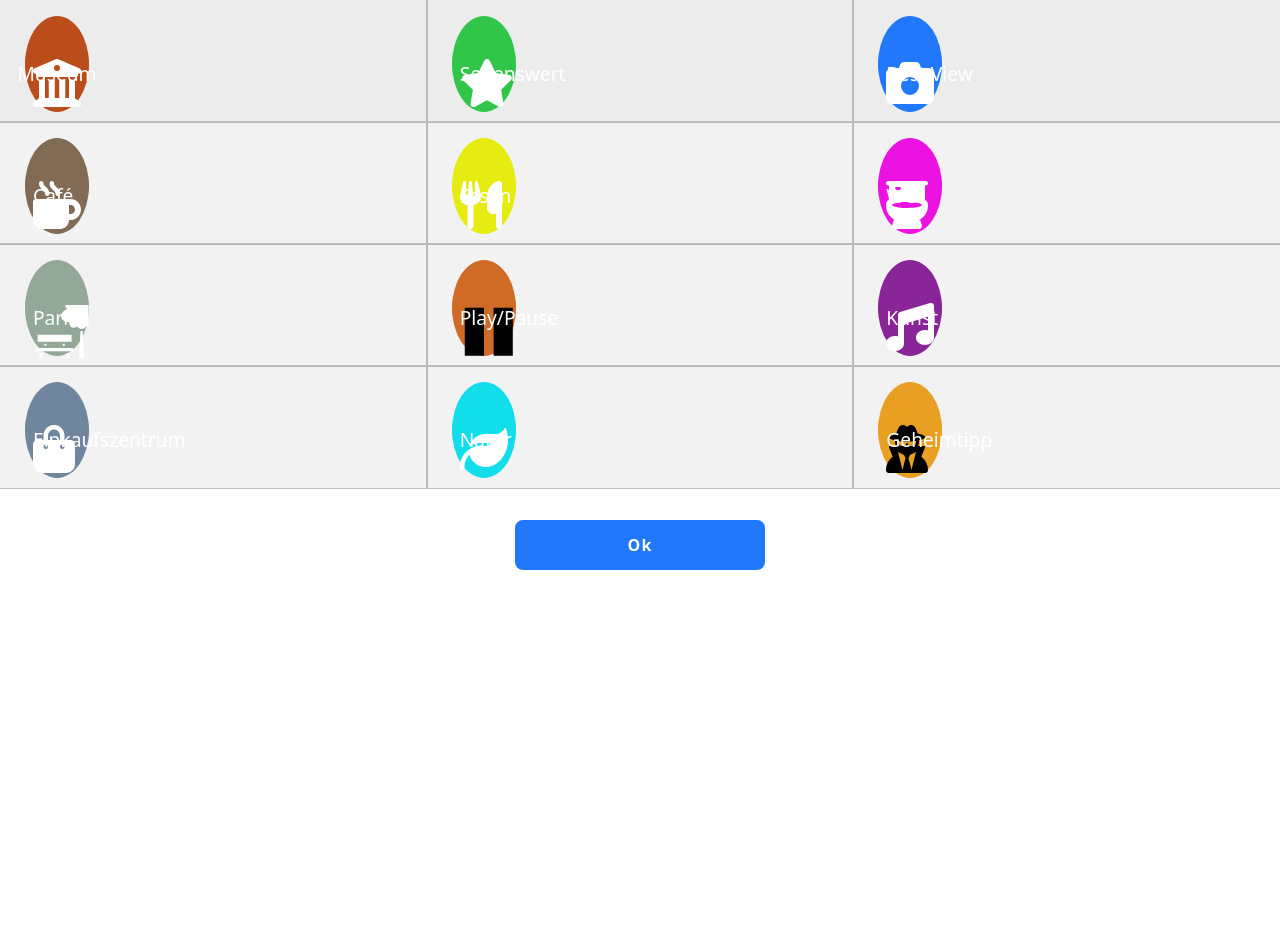
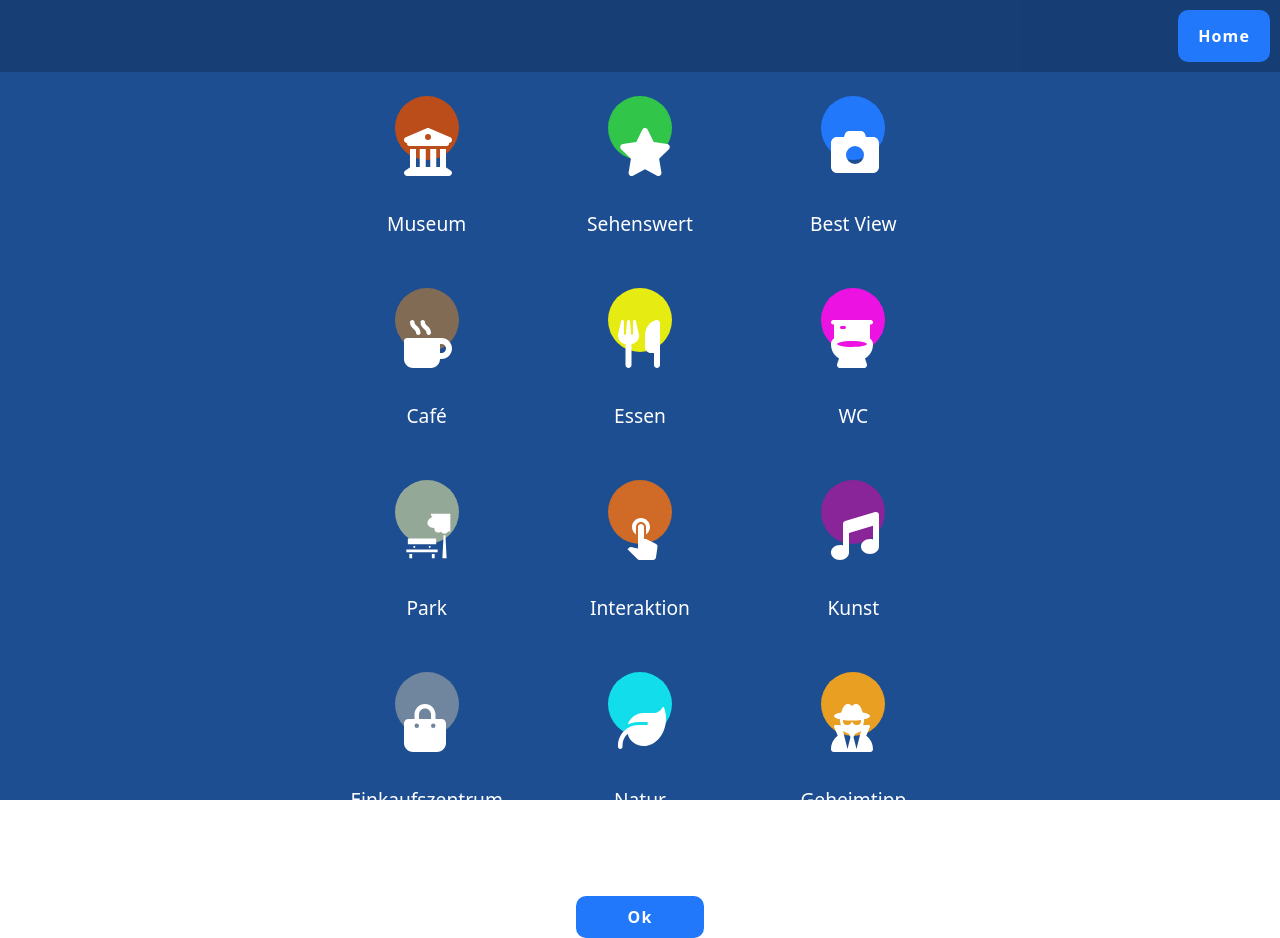
Before and after one commit to Just-URban-Exploring/Frontend, a React (Vite) app: page /icons in a window 1280 px wide. Before the commit the page ends 800 px from the top, so only its background shows below. Built offline with nearby package versions, Linux system fonts and the light colour scheme; no server answers.

Commit message:
finish styling iconsPage

```diff
--- a/src/components/Icons.jsx
+++ b/src/components/Icons.jsx
@@ -3,13 +3,11 @@ import { useNavigate } from 'react-router-dom';
 import styles from "../css/Icons.module.css";
 import { FontAwesomeIcon } from "@fortawesome/react-fontawesome";
 import { GiParkBench } from "react-icons/gi";
-import { IconContext } from "react-icons";
-import { GrPauseFill } from "react-icons/gr";
+import {MdTouchApp} from 'react-icons/md';
 
 import {
   faBagShopping,
   faBuildingColumns,
-  faBus,
   faCamera,
   faLeaf,
   faMugHot,
@@ -20,25 +18,26 @@ import {
   faUserSecret,
   faUtensils,
 } from "@fortawesome/free-solid-svg-icons";
-import { setConfiguration, Container, Row, Col } from "react-grid-system";
-
-// setConfiguration({ maxScreenClass: "xl" });
+import { Container, Row, Col } from "react-grid-system";
 
 export function Icons() {
 
   const navigate = useNavigate();
 
   return (
-    <div>
-      <Container fluid className="iconsInfo">
-        <Row debug>
-          <Col debug>
-            <div className={`${styles.card} ${styles.circle1}`}>
+    <div className={styles.container}>
+      <div className={styles.buttonContainer}>
+      <button className={styles.btnprimary} id="home" onClick={() => navigate("/")}>Home</button>
+      </div>
+      <Container fluid className={styles.iconsInfo}>
+        <Row debug style={{background:'none'}}>
+          <Col debug style={{outline: 'none', background:'none'}}>
+            <div className={styles.card}>
               <div className={styles.circle1}>
                 <div className={styles.iconPosition}>
                   <FontAwesomeIcon
                     icon={faBuildingColumns}
-                    size="3x"
+
                     inverse
                     className="svg-inline--fa"
                   />
@@ -47,140 +46,125 @@ export function Icons() {
               <p className={styles.iconsTitle}>Museum</p>
             </div>
           </Col>
-          <Col debug>
-            <div className={`${styles.card} ${styles.circle2}`}>
+          <Col debug style={{outline: 'none', background:'none'}}>
+            <div className={styles.card}>
               <div className={styles.circle2}>
                 <div className={styles.iconPosition}>
-                  <FontAwesomeIcon icon={faStar} size="3x" inverse />
-                  <p className={styles.iconsTitle}>Sehenswert</p>
+                  <FontAwesomeIcon icon={faStar} inverse />
                 </div>
               </div>
+                  <p className={styles.iconsTitle}>Sehenswert</p>
             </div>
           </Col>
-          <Col debug>
-            <div className={`${styles.card} ${styles.circle3}`}>
+          <Col debug style={{outline: 'none', background:'none'}}>
+            <div className={styles.card}>
               <div className={styles.circle3}>
                 <div className={styles.iconPosition}>
-                  <FontAwesomeIcon icon={faCamera} size="3x" inverse />
-                  <p className={styles.iconsTitle}>Best View</p>
+                  <FontAwesomeIcon icon={faCamera} inverse />
                 </div>
               </div>
+                  <p className={styles.iconsTitle}>Best View</p>
             </div>
           </Col>
         </Row>
-        <Row>
-          <Col debug>
-            <div className={`${styles.card} ${styles.circle4}`}>
+        <Row debug style={{background:'none'}}>
+          <Col debug style={{outline: 'none', background:'none'}}>
+            <div className={styles.card}>
               <div className={styles.circle4}>
                 <div className={styles.iconPosition}>
-                  <FontAwesomeIcon icon={faMugHot} size="3x" inverse />
-                  <p className={styles.iconsTitle}>Café</p>
+                  <FontAwesomeIcon icon={faMugHot} inverse />
                 </div>
               </div>
+                  <p className={styles.iconsTitle}>Café</p>
             </div>
           </Col>
-          <Col debug>
-            <div className={`${styles.card} ${styles.circle5}`}>
+          <Col debug style={{outline: 'none', background:'none'}}>
+            <div className={styles.card}>
               <div className={styles.circle5}>
                 <div className={styles.iconPosition}>
-                  <FontAwesomeIcon icon={faUtensils} size="3x" inverse />
-                  <p className={styles.iconsTitle}>Essen</p>
+                  <FontAwesomeIcon icon={faUtensils} inverse />
                 </div>
               </div>
+                  <p className={styles.iconsTitle}>Essen</p>
             </div>
           </Col>
-          <Col debug>
-            <div className={`${styles.card} ${styles.circle6}`}>
+          <Col debug style={{outline: 'none', background:'none'}}>
+            <div className={styles.card}>
               <div className={styles.circle6}>
                 <div className={styles.iconPosition}>
-                  <FontAwesomeIcon icon={faToilet} size="3x" inverse />
-                  <p className={styles.iconsTitle}>WC</p>
+                  <FontAwesomeIcon icon={faToilet} inverse />
                 </div>
               </div>
+                  <p className={styles.iconsTitle}>WC</p>
             </div>
           </Col>
         </Row>
-        <Row>
-          <Col debug>
-            <div className={`${styles.card} ${styles.circle7}`}>
+        <Row debug style={{background:'none'}}>
+          <Col debug style={{outline: 'none', background:'none'}}>
+            <div className={styles.card}>
               <div className={styles.circle7}>
                 <div className={styles.iconPosition}>
-                  <IconContext.Provider
-                    className={styles.provider}
-                    value={{
-                      color: "white",
-                      size: "3.6em",
-                    }}
-                  >
                     <GiParkBench />
-                  </IconContext.Provider>
-                  <p className={styles.iconsTitle}>Park</p>
                 </div>
               </div>
+                  <p className={styles.iconsTitle}>Park</p>
             </div>
           </Col>
-          <Col debug>
-            <div className={`${styles.card} ${styles.circle8}`}>
+          <Col debug style={{outline: 'none', background:'none'}}>
+            <div className={styles.card}>
               <div className={styles.circle8}>
                 <div className={styles.iconPosition}>
-                  <IconContext.Provider
-                    className={styles.provider}
-                    value={{
-                      size: "3.6em",
-                    }}
-                  >
-                    <GrPauseFill />
-                  </IconContext.Provider>
-                  <p className={styles.iconsTitle}>Play/Pause</p>
+                    <MdTouchApp />
                 </div>
               </div>
+                    <p className={styles.iconsTitle}>Interaktion</p>
             </div>
           </Col>
-          <Col debug>
-            <div className={`${styles.card} ${styles.circle9}`}>
+          <Col debug style={{outline: 'none', background:'none'}}>
+            <div className={styles.card}>
               <div className={styles.circle9}>
                 <div className={styles.iconPosition}>
-                  <FontAwesomeIcon icon={faMusic} size="3x" inverse />
-                  <p className={styles.iconsTitle}>Kunst</p>
+                  <FontAwesomeIcon icon={faMusic} inverse />
                 </div>
               </div>
+                  <p className={styles.iconsTitle}>Kunst</p>
             </div>
           </Col>
         </Row>
-        <Row>
-          <Col debug>
-            <div className={`${styles.card} ${styles.circle10}`}>
+        <Row debug style={{background:'none'}}>
+          <Col debug style={{outline: 'none', background:'none'}}>
+            <div className={styles.card}>
               <div className={styles.circle10}>
                 <div className={styles.iconPosition}>
-                  <FontAwesomeIcon icon={faBagShopping} size="3x" inverse />
-                  <p className={styles.iconsTitle}>Einkaufszentrum</p>
+                  <FontAwesomeIcon icon={faBagShopping} inverse />
                 </div>
               </div>
+                  <p className={styles.iconsTitle}>Einkaufszentrum</p>
             </div>
           </Col>
-          <Col debug>
-            <div className={`${styles.card} ${styles.circle11}`}>
+          <Col debug style={{outline: 'none', background:'none'}}>
+            <div className={styles.card}>
               <div className={styles.circle11}>
                 <div className={styles.iconPosition}>
-                  <FontAwesomeIcon icon={faLeaf} size="3x" inverse />
-                  <p className={styles.iconsTitle}>Natur</p>
+                  <FontAwesomeIcon icon={faLeaf} inverse />
                 </div>
               </div>
+                  <p className={styles.iconsTitle}>Natur</p>
             </div>
           </Col>
-          <Col debug>
-            <div className={`${styles.card} ${styles.circle12}`}>
+          <Col debug style={{outline: 'none', background:'none'}}>
+            <div className={styles.card}>
               <div className={styles.circle12}>
                 <div className={styles.iconPosition}>
-                  <FontAwesomeIcon icon={faUserSecret} size="3x" />
-                  <p className={styles.iconsTitle}>Geheimtipp</p>
+                  <FontAwesomeIcon icon={faUserSecret} />
                 </div>
               </div>
+                  <p className={styles.iconsTitle}>Geheimtipp</p>
             </div>
           </Col>
         </Row>
         <Col>
-          <button className={styles.btgbutton} onClick={() => navigate('/map')}>Ok</button>
+          <button className={styles.okBtn} onClick={() => navigate('/map')}>Ok</button>
         </Col>
       </Container>
 
--- a/src/css/Icons.module.css
+++ b/src/css/Icons.module.css
@@ -1,10 +1,154 @@
+/* Extra small devices (phones) */
+@media only screen and (max-width: 599px) {
+  /* styles for phones */
+
+  .container {
+    display: flex;
+    align-items: center;
+    background-color: var(--blue-700);
+    width: 100vw;
+    height: 100vh;
+    color: var(--white);
+
+  }
+
+  .buttonContainer {
+    position: fixed;
+    top: 0;
+    width: 100vw;
+    height: 4.5rem;
+    display: flex;
+    justify-content: end;
+    background-color: rgba(0, 0, 0, 0.2);
+  }
+
+.iconsInfo {
+  width: 90vw;
+  height: 80vh;
+  margin-top: 5rem;
+}
   .card {
+    height: 10rem;
     display: flex;
     justify-content: center;
-  padding-bottom: 6rem;
-  background: var(--gray-500-opacity-90);
     border-radius: 10px;
-  margin: 10px;
+  }
+
+  .circle1,
+  .circle2,
+  .circle3,
+  .circle4,
+  .circle5,
+  .circle6,
+  .circle7,
+  .circle8,
+  .circle9,
+  .circle10,
+  .circle11,
+  .circle12 {
+    border-radius: 50%;
+    width: 3rem;
+    height: 3rem;
+    margin-top: 0.5rem;
+  }
+
+  .iconPosition {
+    margin: 1.5rem 0.3rem auto;
+    font-size: 2.5rem;
+  }
+  .iconsTitle {
+    font-size: 0.9rem;
+    color: var(--white);
+    bottom: 1rem;
+    position: absolute;
+    hyphens: auto;
+    text-align: center;
+    hyphenate-limit-chars: auto 7;
+  }
+
+  .circle1 {
+    background: var(--amber-700);
+  }
+
+  .circle2 {
+    background-color: var(--green-300);
+  }
+
+  .circle3 {
+    background-color: var(--blue-600);
+  }
+
+  .circle4 {
+    background-color: var(--coffee-300);
+  }
+
+  .circle5 {
+    background-color: var(--gelb-300);
+  }
+
+  .circle6 {
+    background-color: var(--pink-500);
+  }
+  .circle7 {
+    background-color: var(--green-200);
+  }
+  .circle8 {
+    background-color: var(--amber-600);
+  }
+  .circle9 {
+    background-color: var(--fuchsia-400);
+  }
+  .circle10 {
+    background-color: var(--blue-300);
+  }
+  .circle11 {
+    background-color: var(--blue-400);
+  }
+  .circle12 {
+    background-color: var(--gelb-500);
+  }
+
+  .okBtn {
+    width: 25vw;
+    margin: 3rem auto;
+    display: flex;
+    align-items: center;
+    justify-content: center;
+  }
+}
+
+/* Small devices (tablets) */
+@media only screen and (min-width: 600px) and (max-width: 959px) {
+  /* styles for tablets */
+  .container {
+    display: flex;
+    align-items: center;
+    background-color: var(--blue-700);
+    width: 100vw;
+    height: 100vh;
+    color: var(--white);
+
+  }
+
+  .buttonContainer {
+    position: fixed;
+    top: 0;
+    width: 100%;
+    height: 4.5rem;
+    display: flex;
+    justify-content: end;
+    background-color: rgba(0, 0, 0, 0.2);
+  }
+
+.iconsInfo {
+  width: 80vw;
+  height: 80vh;
+}
+  .card {
+    height: 12rem;
+    display: flex;
+    justify-content: center;
+    border-radius: 10px;
   }
 
   .circle1,
@@ -25,12 +169,9 @@
     margin-top: 1rem;
   }
 
-.provider {
-  background: blue;
-}
-
   .iconPosition {
-  margin: 1.7rem 0.5rem auto;
+    margin: 2rem 0.5rem auto;
+    font-size: 3rem;
   }
   .iconsTitle {
     font-size: 1.2rem;
@@ -80,25 +221,241 @@
     background-color: var(--gelb-500);
   }
 
-.btgbutton {
-  background: var(--blue-600);
-  border-radius: 8px;
-  height: 50px;
-  font-weight: bold;
-  display: block;
-  text-decoration: none;
-  width: 20%;
-  margin: 2rem auto;
+  .okBtn {
+    width: 25vw;
+    margin: 3rem auto;
     display: flex;
     align-items: center;
     justify-content: center;
+  }
+}
+
+/* Medium devices (desktops, laptops) */
+@media only screen and (min-width: 960px) and (max-width: 1279px) {
+  /* styles for desktops and laptops */
+
+  .container {
+    display: flex;
+    align-items: center;
+    background-color: var(--blue-700);
+    width: 100vw;
+    height: 100vh;
     color: var(--white);
   }
 
-/* Icons NextDestination */
+  .buttonContainer {
+    position: fixed;
+    top: 0;
+    width: 100%;
+    height: 4.5rem;
+    display: flex;
+    justify-content: end;
+    background-color: rgba(0, 0, 0, 0.2);
+  }
 
-.containerIcons {
+.iconsInfo {
+  width: 70vw;
+  height: 80vh;
+}
+  .card {
+    height: 12rem;
     display: flex;
+    justify-content: center;
+    border-radius: 10px;
+  }
+
+  .circle1,
+  .circle2,
+  .circle3,
+  .circle4,
+  .circle5,
+  .circle6,
+  .circle7,
+  .circle8,
+  .circle9,
+  .circle10,
+  .circle11,
+  .circle12 {
+    border-radius: 50%;
+    width: 4rem;
+    height: 4rem;
+    margin-top: 1rem;
+  }
+
+  .iconPosition {
+    margin: 2rem 0.6rem auto;
+    font-size: 3rem;
+  }
+
+  .iconsTitle {
+    font-size: 1.2rem;
+    color: var(--white);
+    bottom: 2rem;
     position: absolute;
-  bottom: 0;
   }
+  .circle1 {
+    background: var(--amber-700);
+  }
+
+  .circle2 {
+    background-color: var(--green-300);
+  }
+
+  .circle3 {
+    background-color: var(--blue-600);
+  }
+
+  .circle4 {
+    background-color: var(--coffee-300);
+  }
+
+  .circle5 {
+    background-color: var(--gelb-300);
+  }
+
+  .circle6 {
+    background-color: var(--pink-500);
+  }
+  .circle7 {
+    background-color: var(--green-200);
+  }
+  .circle8 {
+    background-color: var(--amber-600);
+  }
+  .circle9 {
+    background-color: var(--fuchsia-400);
+  }
+  .circle10 {
+    background-color: var(--blue-300);
+  }
+  .circle11 {
+    background-color: var(--blue-400);
+  }
+  .circle12 {
+    background-color: var(--gelb-500);
+  }
+
+  .okBtn {
+    width: 15vw;
+    margin: 3rem auto;
+    display: flex;
+    align-items: center;
+    justify-content: center;
+  }
+}
+
+/* Large devices (large desktops, high-resolution screens) */
+@media only screen and (min-width: 1280px) {
+  /* styles for large desktops and high-resolution screens */
+
+  .container {
+    display: flex;
+    align-items: center;
+    background-color: var(--blue-700);
+    width: 100vw;
+    height: 100vh;
+    color: var(--white);
+
+  }
+
+  .buttonContainer {
+    position: fixed;
+    top: 0;
+    width: 100%;
+    height: 4.5rem;
+    display: flex;
+    justify-content: end;
+    background-color: rgba(0, 0, 0, 0.2);
+  }
+
+.iconsInfo {
+  width: 50vw;
+  height: 80vh;
+}
+  .card {
+    height: 12rem;
+    display: flex;
+    justify-content: center;
+    border-radius: 10px;
+  }
+
+  .circle1,
+  .circle2,
+  .circle3,
+  .circle4,
+  .circle5,
+  .circle6,
+  .circle7,
+  .circle8,
+  .circle9,
+  .circle10,
+  .circle11,
+  .circle12 {
+    border-radius: 50%;
+    width: 4rem;
+    height: 4rem;
+    margin-top: 1rem;
+  }
+
+  .iconPosition {
+    margin: 2rem 0.6rem auto;
+    font-size: 3rem;
+  }
+
+  .iconsTitle {
+    font-size: 1.2rem;
+    color: var(--white);
+    bottom: 2rem;
+    position: absolute;
+  }
+
+  .circle1 {
+    background: var(--amber-700);
+  }
+
+  .circle2 {
+    background-color: var(--green-300);
+  }
+
+  .circle3 {
+    background-color: var(--blue-600);
+  }
+
+  .circle4 {
+    background-color: var(--coffee-300);
+  }
+
+  .circle5 {
+    background-color: var(--gelb-300);
+  }
+
+  .circle6 {
+    background-color: var(--pink-500);
+  }
+  .circle7 {
+    background-color: var(--green-200);
+  }
+  .circle8 {
+    background-color: var(--amber-600);
+  }
+  .circle9 {
+    background-color: var(--fuchsia-400);
+  }
+  .circle10 {
+    background-color: var(--blue-300);
+  }
+  .circle11 {
+    background-color: var(--blue-400);
+  }
+  .circle12 {
+    background-color: var(--gelb-500);
+  }
+
+  .okBtn {
+    width: 10vw;
+    margin: 3rem auto;
+    display: flex;
+    align-items: center;
+    justify-content: center;
+  }
+}
--- a/src/pages/Registration.jsx
+++ b/src/pages/Registration.jsx
@@ -1,5 +1,5 @@
 import { useState } from "react";
-import { Link, useNavigate } from "react-router-dom";
+import { useNavigate } from "react-router-dom";
 import styles from "../css/Registration.module.css";
 import Box from "@mui/material/Box";
 import TextField from "@mui/material/TextField";
```
Lines whose indentation alone changed are shown as unchanged.
